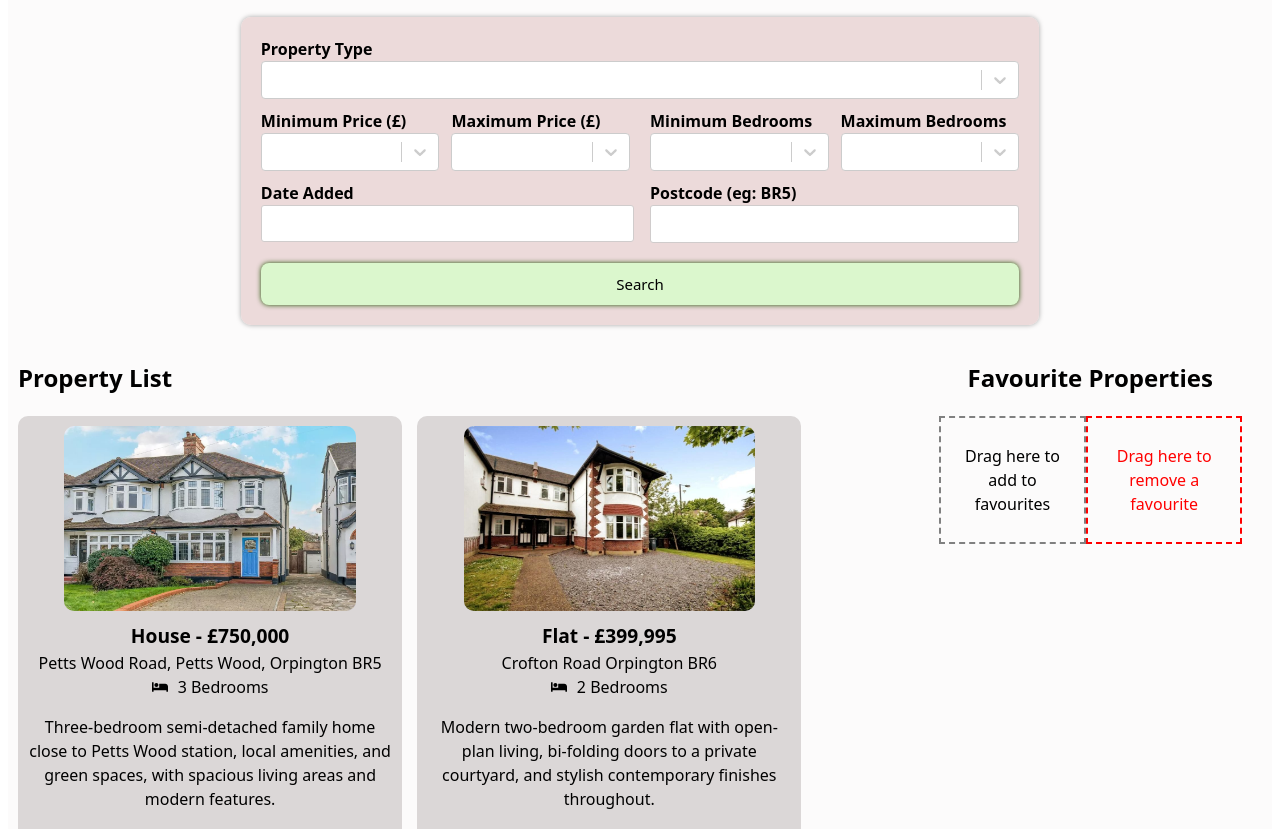
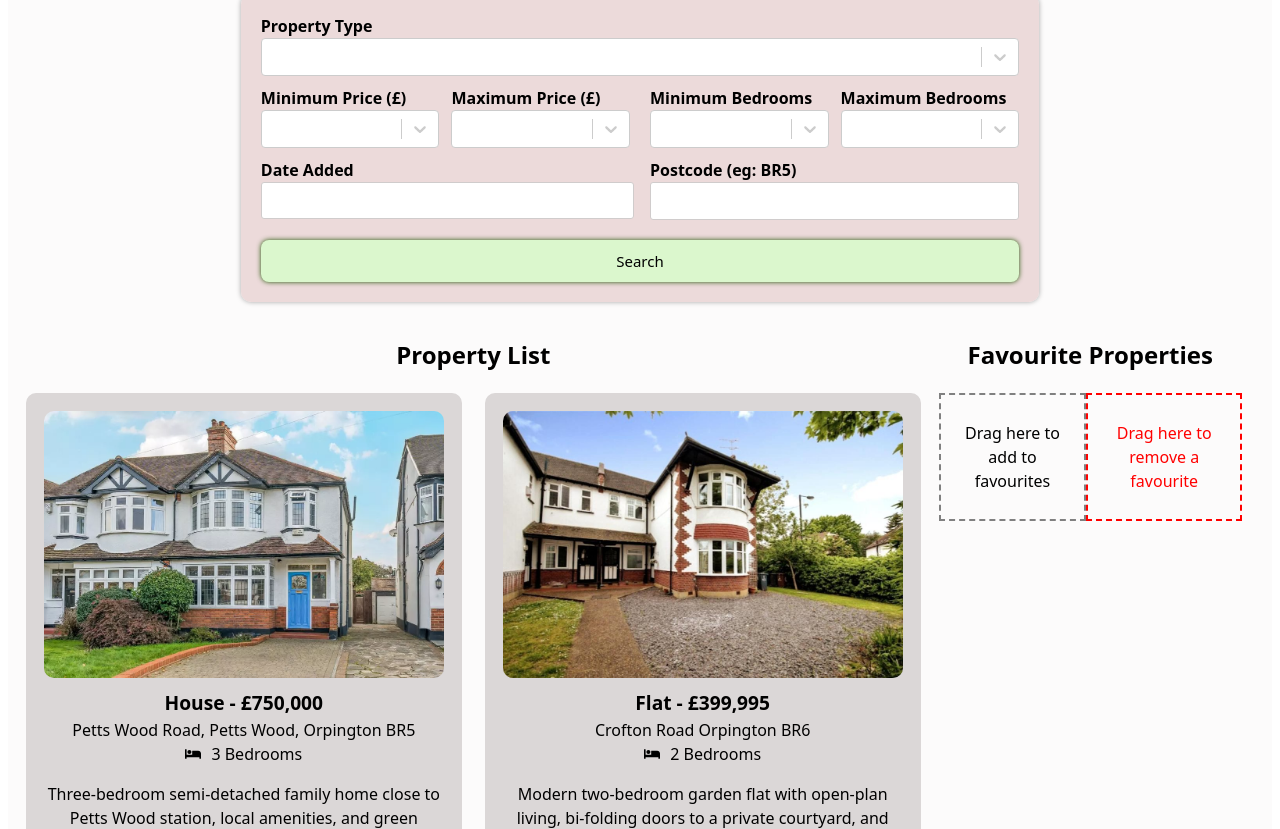
Before and after one commit to shashini13/React-CW, a React (Vite) app: page /#/ in a window 1280 px wide. Shown: the part 271-1100 px from the top of the page. Built offline with nearby package versions, Linux system fonts and the light colour scheme.

Commit message:
Fixed error in widths

```diff
--- a/src/App.css
+++ b/src/App.css
@@ -33,9 +33,8 @@ button:hover {
   box-shadow: 2px 2px 5px rgb(199, 198, 198);
 }
 
-.header-div h2 {
+.header-div h1 {
   margin: 0;
-  font-size: 40px;
   margin-bottom: 20px;
   text-align: center;
 }
@@ -160,17 +159,17 @@ button:hover {
 /*PropertyCard.jsx*/
 .property-card {
   background-color: #dbd7d7;
-  margin: 0 0 10px 0;
-  padding: 10px 10px 25px 10px;
+  margin-bottom: 10px;
+  padding: 18px;
   border-radius: 10px;
   text-align: center;
   width: 40%;
-  min-width: 300px;
+  min-width: 400px;
 }
 
 .property-card img {
-  width: 80%;
-  height: 40%;
+  width: 100%;
+  height: auto;
   border-radius: 10px;
 }
 
@@ -236,6 +235,7 @@ button:hover {
 
 /*PropertyList*/
 .property-list-div {
+  text-align: center;
   margin-left: 10px;
   box-sizing: border-box;
   margin-top: 10px;
@@ -247,6 +247,7 @@ button:hover {
 }
 
 .property-list-content {
+  justify-content: space-evenly;
   display: flex;
   flex-wrap: wrap;
   gap: 15px;
@@ -282,7 +283,6 @@ button:hover {
 }
 
 #property-details-h1 {
-
   margin: 0 auto;
 }
 
@@ -382,7 +382,7 @@ button:hover {
   min-width: 400px;
 }
 
-@media (max-width: 705px) {
+@media (max-width: 700px) {
   /*search form*/
   .search-form {
     width: 80%;
@@ -419,25 +419,23 @@ button:hover {
 
   /*property card*/
   .property-card {
-    margin: 0;
-    padding-bottom: 28px;
-    margin-bottom: 10px;
-    min-width: 400px;
-  }
-
-  .property-card img {
-    width: 80%;
-    height: 45%;
+    width: 90%;
+    min-width: auto;
+    margin: 0 auto;
   }
 
   /*favourites*/
   .favourites {
     margin: 0 auto;
-    width: 90%;
+    width: fit-content;
   }
 
   .add-remove-section {
     flex-direction: column;
+  }
+
+  .add-drag-drop {
+
   }
 
   .favourites-btn {
@@ -471,9 +469,3 @@ button:hover {
     min-width: 100px;
   }
 }
-
-@media (min-width: 700px)  and (max-width: 911px) {
-  .add-remove-section {
-    flex-direction: column;
-  }
-}
```
